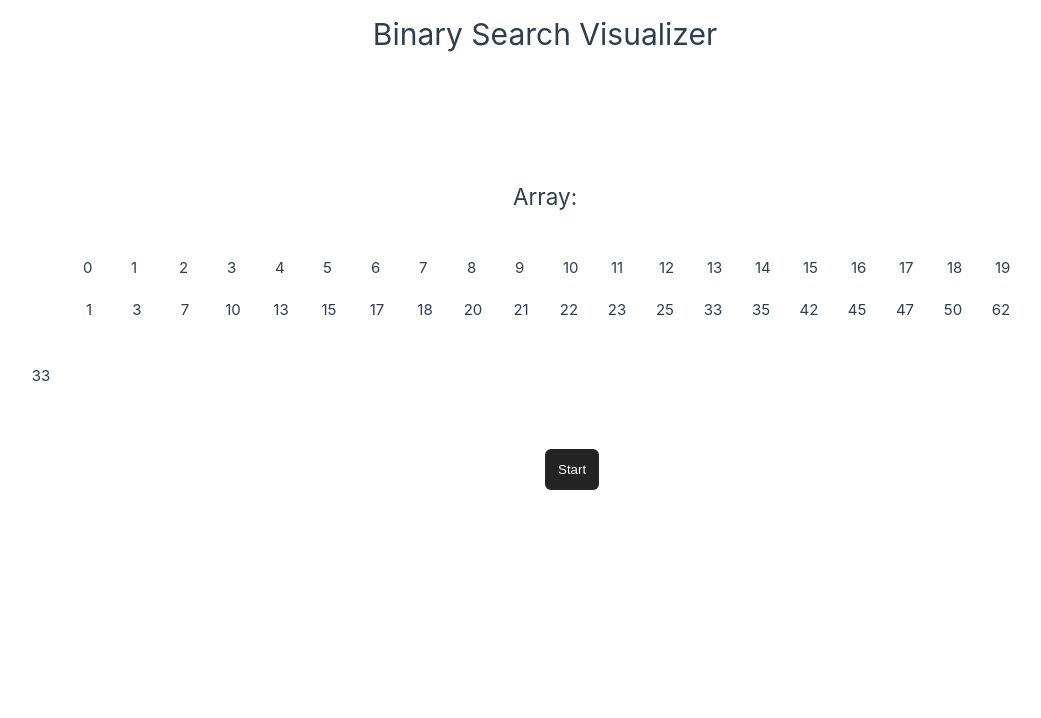
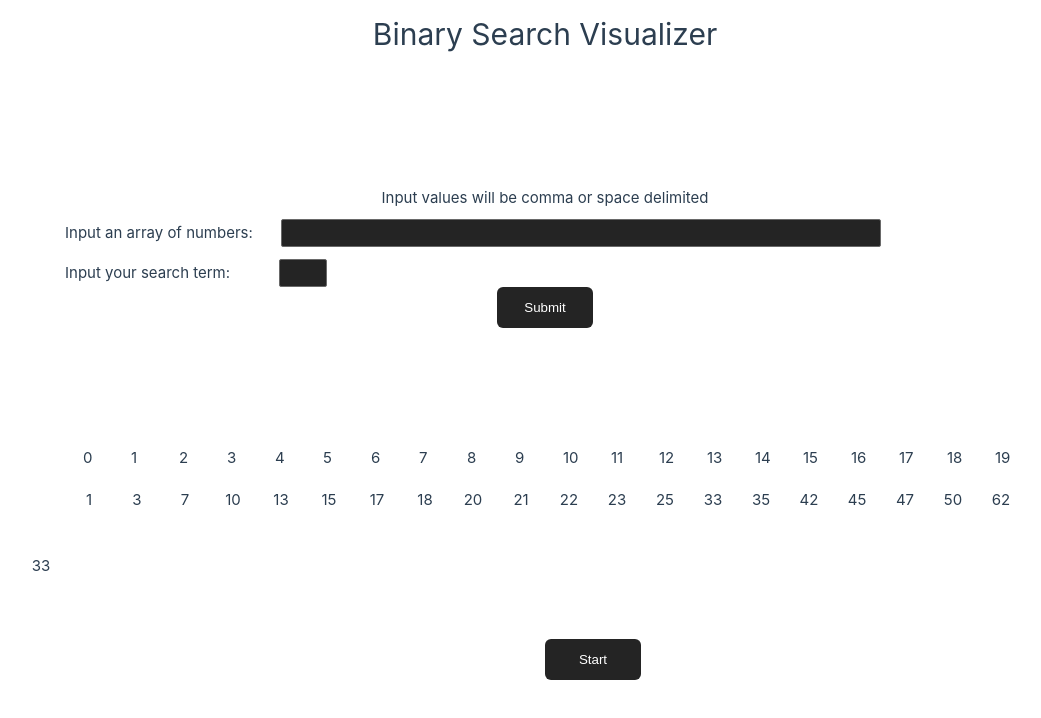
Before and after one commit to djbartolini/binary-search-visualizer, a Vue app: page / in a window 1280 px wide. Shown: the top 718 px of the page, without its empty margins (95-1136 px from the left). Built offline with nearby package versions, Linux system fonts and the light colour scheme.

Commit message:
add support for user input

```diff
--- a/src/App.vue
+++ b/src/App.vue
@@ -8,7 +8,6 @@
   </header>
 
   <main>
-    <h2>Array:</h2>
     <div class="components">
       <Array />
     </div>
--- a/src/components/Array.vue
+++ b/src/components/Array.vue
@@ -1,6 +1,6 @@
 <script setup lang="ts">
 import { ref, computed, watchEffect } from 'vue';
-import type { StyleValue, CSSProperties } from '@vue/runtime-dom';
+import type { StyleValue, CSSProperties, VNodeRef, VNodeProps } from '@vue/runtime-dom';
 
 const array = ref<number[]>([1, 3, 7, 10, 13, 15, 17, 18, 20, 21, 22, 23, 25, 33, 35, 42, 45, 47, 50, 62]);
 const key = ref<number>(33);
@@ -8,6 +8,9 @@ const middle = ref(0);
 const keyPosition = ref('-48px');
 const buttonText = ref<string>('Start');
 const isSearchDone = ref<boolean>(false);
+
+const inputArray = ref<string>('');
+const inputKey = ref<string | undefined>('');
 
 
 const columns = (array: number[]): string => {
@@ -28,6 +31,7 @@ const getMiddlePosition = (middle: number): void => {
 const gridStyle = (): StyleValue => {
   return {
     display: 'grid',
+    width: `${array.value.length * 48}px`,
     gridTemplateColumns: `${columns(array.value)}`
   }
 }
@@ -50,6 +54,40 @@ watchEffect(() => {
   keyStyle.value.left = `${keyPosition.value}`
 })
 
+const handleChange = () => {
+  inputArray.value = inputArray.value
+    .replace(/[^0-9,\s]/g, '');
+}
+
+const handleKeyChange = () => {
+  inputKey.value = inputKey.value
+    ?.replace(/[^0-9]/g, '')
+    .match(/\d+/g)
+    ?.join('');
+}
+
+const insertionSort = (arr: number[], n: number) => {
+    let i, key, j;
+    for (i = 1; i < n; i++)
+    {
+        key = arr[i];
+        j = i - 1;
+        while (j >= 0 && arr[j] > key)
+        {
+            arr[j + 1] = arr[j];
+            j = j - 1;
+        }
+        arr[j + 1] = key;
+    }
+}
+
+const handleSubmit = () => {
+  handleReset();
+  array.value = inputArray.value.split(/[,\s]+/).map(Number);
+  insertionSort(array.value, array.value.length);
+
+  key.value = Number(inputKey.value);
+}
 
 const handleSearch = (array: number[], key: number): void => {
   let start: number = 0;
@@ -72,6 +110,13 @@ const handleSearch = (array: number[], key: number): void => {
         end = middle.value--;
       }
 
+      if (middle.value === end) {
+        getMiddlePosition(middle.value);
+        buttonText.value = 'Reset';
+        isSearchDone.value = true;
+        return;
+      }
+
       i++;
       setTimeout(searchStep, 600);
     }
@@ -83,10 +128,26 @@ const handleReset = (): void => {
   keyPosition.value = '-48px';
   isSearchDone.value = false;
 }
+
+console.log("input array", inputArray.value);
 </script>
 
 <template>
   <div>
+    <div class="input-div">
+      <p>Input values will be comma or space delimited</p>
+      <form @submit.prevent="handleSubmit" class="form">
+        <label>
+          Input an array of numbers:
+          <input v-model="inputArray" @input="handleChange" class="input-array" type="text"/>
+        </label>
+        <label>
+          Input your search term:
+          <input v-model="inputKey" @input="handleKeyChange" class="input-term" />
+        </label>
+        <button type="submit" class="submit-btn">Submit</button>
+      </form>
+    </div>
     <div class="array-div" :style="gridStyle()">
       <div v-for="(num, i) in array">
         <div class="indices">
@@ -99,17 +160,64 @@ const handleReset = (): void => {
     </div>
     <div>
       <div :style="keyStyle">
-        {{ 33 }}
+        {{ key }}
       </div>
     </div>
   </div>
   <div class="start-button-div">
-    <button v-if="!isSearchDone" @click="handleSearch(array, key)">Start</button>
-    <button v-if="isSearchDone" @click="handleReset">Reset</button>
+    <button v-if="!isSearchDone" @click="handleSearch(array, key)" class="start-btn">Start</button>
+    <button v-if="isSearchDone" @click="handleReset" class="start-btn">Reset</button>
   </div>
 </template>
 
 <style scoped>
+
+.input-div {
+  margin: 120px 0;
+}
+
+.input-div p {
+  text-align: center;
+}
+
+.input-array {
+  font-size: 16px;
+  width: 600px;
+  margin: 12px 24px;
+  padding: 4px;
+  background-color: #242424;
+  color: white;
+  border: 1px solid #696969;
+  border-radius: 2px;
+}
+
+.form {
+  display: flex;
+  flex-direction: column;
+  align-items: start;
+}
+
+.input-term {
+  font-size: 16px;
+  width: 48px;
+  margin: 0 0 0 45px;
+  padding: 4px;
+  background-color: #242424;
+  color: white;
+  border: 1px solid #696969;
+  border-radius: 2px;
+}
+
+.submit-btn {
+  width: 96px;
+  margin: 0 auto;
+}
+
+.start-btn {
+  width: 96px;
+  margin: 0 auto;
+}
+
 .indices {
   padding: 0 0 10px 18px;
 }
```
